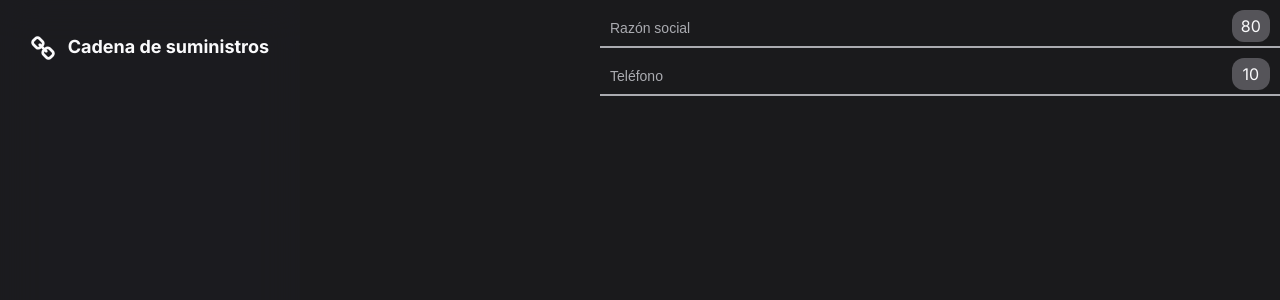
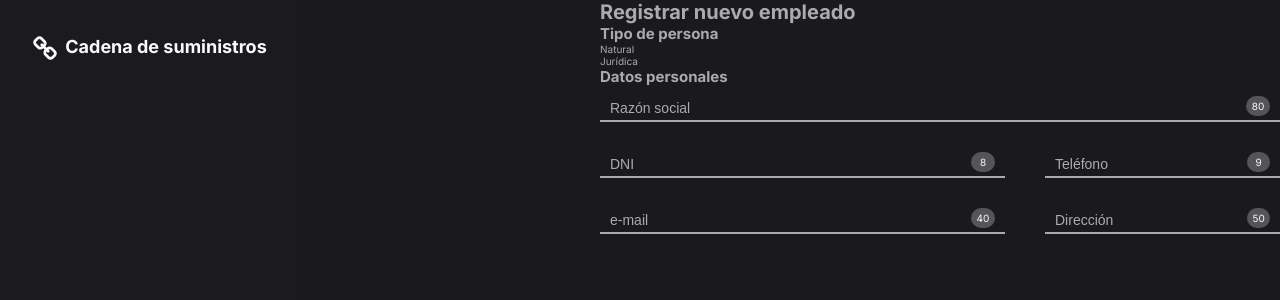
Before and after one commit to alexbvart/supply-chain, a Next.js app: page / in a window 1280 px wide. Shown: the top 300 px of the page. Built offline with nearby package versions, Linux system fonts and the light colour scheme.

Commit message:
form layout

```diff
--- a/pages/index.js
+++ b/pages/index.js
@@ -1,5 +1,6 @@
 import EnterpriseInfo from '../src/container/EnterpriseInfo/EnterpriseInfo'
 import InputForm from '../src/components/InputForm/InputForm'
+import RegisterForm from '../src/components/RegisterForm/RegisterForm'
 
 import Head from 'next/head'
 import DetailSideBar from '../src/container/DetailSideBar'
@@ -30,24 +31,7 @@ export default function Home() {
   return (
     <>
       {/* <DetailSideBar title="Clientes" data={data}></DetailSideBar> */}
-      <form action="aja.php" id="info_form">
-        <InputForm
-          type={'text'}
-          name={'name'}
-          placeholder={'Razón social'}
-          maxLength={80}
-          pattern={'[a-z]'}
-          title={'Debe contener solamente letras'}
-        />
-        <InputForm
-          type={'tel'}
-          name={'phone'}
-          placeholder={'Teléfono'}
-          maxLength={10}
-          pattern={'[0-9]'}
-          title={'Debe contener únicamente números del 0 al 9'}
-        />
-      </form>
+       <RegisterForm />
     </>
   )
 }
--- a/src/components/InputForm/InputForm.js
+++ b/src/components/InputForm/InputForm.js
@@ -1,7 +1,7 @@
 import React from 'react'
 import { input_container, characters_remaining, input } from './inputForm.module.css'
 
-const InputForm = ({ type, name, placeholder, maxLength, pattern, title}) => {
+const InputForm = ({ id, cssClass = input_container, type, name, placeholder, maxLength, pattern, title}) => {
   function lengthWarns({element, maxLength, currentLength}){
     const secondWarning = Math.ceil(maxLength * .66)
     const firstWarning = Math.ceil(maxLength * .33)
@@ -34,7 +34,7 @@ const InputForm = ({ type, name, placeholder, maxLength, pattern, title}) => {
     }
   }
   return(
-    <article className={input_container}>
+    <article className={cssClass}>
       <input
         className={input}
         type={type}
--- /dev/null
+++ b/src/components/RegisterForm/RegisterForm.js
@@ -0,0 +1,73 @@
+import React from 'react';
+import InputForm from '../InputForm/InputForm'
+import {
+  register_form,
+  personal_info,
+  form,
+  firstInput,
+  person_type,
+  toggle_person
+} from './registerForm.module.css';
+import { input_container } from '../InputForm/inputForm.module.css'
+
+const RegisterForm = ({ type = 'employee', title }) => {
+	return (
+		<div className={register_form}>
+      <h1>Registrar nuevo empleado</h1>
+      <section className={person_type}>
+        <h2>Tipo de persona</h2>
+        <div className={toggle_person}>
+          <article>Natural</article>
+          <article>Jurídica</article>
+        </div>
+      </section>
+			<section className={personal_info}>
+        <h2>Datos personales</h2>
+          <form className={form} action="">
+            <InputForm
+              cssClass={`${input_container} ${firstInput}`}
+              type={'text'}
+              name={'name'}
+              placeholder={'Razón social'}
+              maxLength={80}
+              pattern={'[a-z]'}
+              title={'Debe contener solamente letras'}
+            />
+            <InputForm
+              type={'tel'}
+              name={type === 'employee' ? 'dni' : ''}
+              placeholder={type === 'employee' ? 'DNI' : 'RUC'}
+              maxLength={type === 'employee' ? 8 : 10}
+              pattern={'[0-9]'}
+              title={'Debe contener solamente números del 0 al 9'}
+            />
+            <InputForm
+              type={'tel'}
+              name={'phone'}
+              placeholder={'Teléfono'}
+              maxLength={9}
+              pattern={'[0-9]'}
+              title={'Debe contener solamente números del 0 al 9'}
+            />
+            <InputForm
+              type={'text'}
+              name={type === 'employee' ? 'email' : 'Teléfono'}
+              placeholder={type === 'employee' ? 'e-mail' : 'Repr. legal'}
+              maxLength={type === 'employee' ? 40 : 10}
+              pattern={''}
+              title={'Debe contener un caracter especial y una máyuscula'}
+            />
+            <InputForm
+              type={'text'}
+              name={'address'}
+              placeholder={'Dirección'}
+              maxLength={50}
+              pattern={'[a-z]'}
+            />
+          </form>
+      </section>
+		</div>
+	);
+};
+
+export default RegisterForm;
--- /dev/null
+++ b/src/components/RegisterForm/registerForm.module.css
@@ -0,0 +1,10 @@
+.form{
+  display: grid;
+  grid-template-columns: 1fr;
+  column-gap: 4rem;
+  row-gap: 2rem;
+}
+
+.firstInput{
+  grid-column: 1 / span 2;
+}
--- a/styles/globals.css
+++ b/styles/globals.css
@@ -31,6 +31,14 @@ body {
   color: var(--txt-unactive)
 }
 
+html{
+  font-size: 62.5%;
+  /* 1rem = 10px */
+  /* 2rem = 20px */
+  /* 4.3rem = 43px */
+
+}
+
 a {
   color: inherit;
   text-decoration: none;
```
